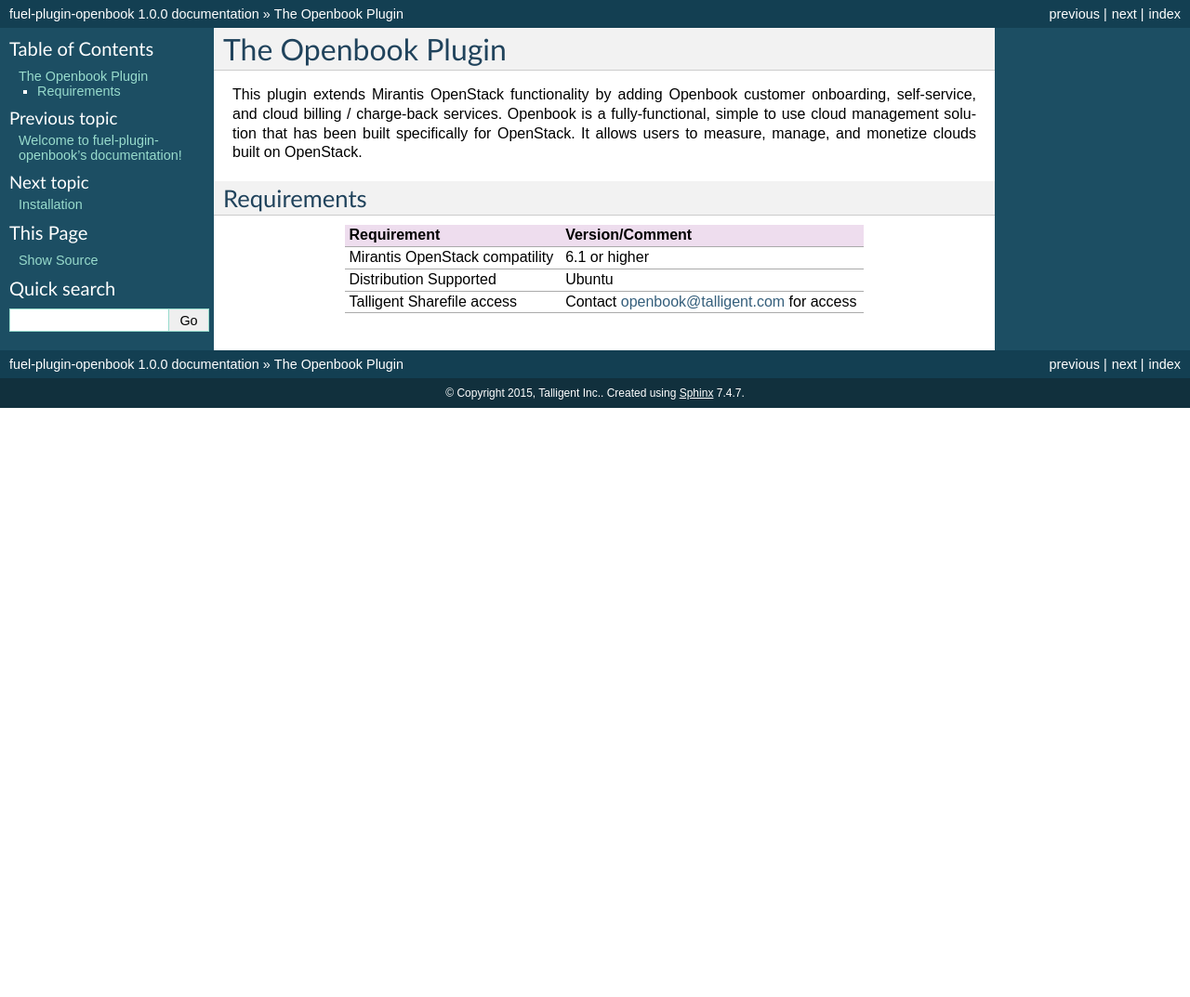
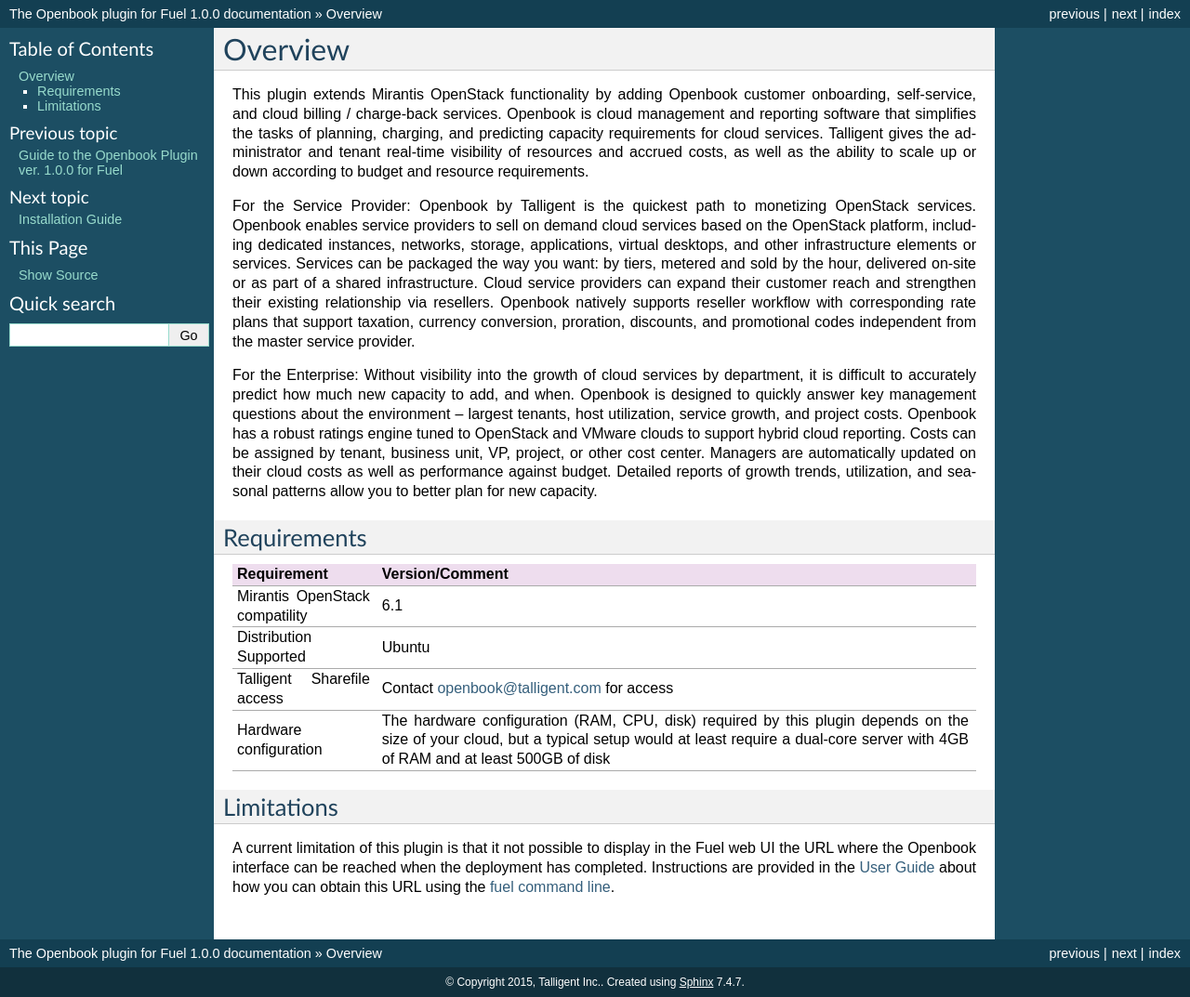
Before and after one commit to openstack-archive/fuel-plugin-openbook, a Sphinx documentation site: the page built from doc/source/overview.rst, in a window 1280 px wide. Shown: the whole page at 93% size. Built offline with Sphinx 7.4.7, drawn with Linux system fonts in a browser that asks for light colours; before the commit the page ends 900 px from its top, so only the background shows below that.

Commit message:
Added updated Openbook description; Changed wording based on Mirantis feedback
Change-Id: I2ad02dfad0628645ee064714809e6d3cf7863660

```diff
--- a/doc/source/conf.py
+++ b/doc/source/conf.py
@@ -28,10 +28,8 @@
 # Add any Sphinx extension module names here, as strings. They can be
 # extensions coming with Sphinx (named 'sphinx.ext.*') or your custom
 # ones.
-extensions = [
-#    'sphinx.ext.todo',
-#    'sphinx.ext.coverage',
-]
+#extensions = ['rst2pdf.pdfbuilder']
+extensions = [ ]
 
 # Add any paths that contain templates here, relative to this directory.
 templates_path = ['_templates']
@@ -46,7 +44,7 @@
 master_doc = 'index'
 
 # General information about the project.
-project = u'fuel-plugin-openbook'
+project = u'The Openbook plugin for Fuel'
 copyright = u'2015, Talligent Inc.'
 
 # The version info for the project you're documenting, acts as replacement for
@@ -199,7 +197,7 @@
 # (source start file, target name, title,
 #  author, documentclass [howto, manual, or own class]).
 latex_documents = [
-  ('index', 'fuel-plugin-openbook.tex', u'fuel-plugin-openbook Documentation',
+  ('index', 'fuel-plugin-openbook.tex', u'The Openbook Plugin for Fuel Documentation',
    u'Talligent Inc.', 'manual'),
 ]
 
@@ -229,7 +227,7 @@
 # One entry per manual page. List of tuples
 # (source start file, name, description, authors, manual section).
 man_pages = [
-    ('index', 'fuel-plugin-openbook', u'fuel-plugin-openbook Documentation',
+    ('index', 'fuel-plugin-openbook', u'Guide to the Openbook Plugin ver. 1.0.0 for Fuel',
      [u'Talligent Inc.'], 1)
 ]
 
@@ -243,8 +241,8 @@
 # (source start file, target name, title, author,
 #  dir menu entry, description, category)
 texinfo_documents = [
-  ('index', 'fuel-plugin-openbook', u'fuel-plugin-openbook Documentation',
-   u'Talligent Inc.', 'fuel-plugin-openbook', 'One line description of project.',
+  ('index', 'fuel-plugin-openbook', u'The Openbook Plugin for Fuel Documentation',
+   u'Talligent Inc.', 'fuel-plugin-openbook', 'The Openbook Plugin for Fuel Documentation',
    'Miscellaneous'),
 ]
 
@@ -264,7 +262,7 @@
 # -- Options for Epub output ----------------------------------------------
 
 # Bibliographic Dublin Core info.
-epub_title = u'fuel-plugin-openbook'
+epub_title = u'The Openbook Plugin for Fuel'
 epub_author = u'Talligent Inc.'
 epub_publisher = u'Talligent Inc.'
 epub_copyright = u'2015, Talligent Inc.'
--- a/doc/source/overview.rst
+++ b/doc/source/overview.rst
@@ -1,21 +1,57 @@
-The Openbook Plugin
-===================
+.. _user_overview:
+
+Overview
+========
 
 This plugin extends Mirantis OpenStack functionality by adding Openbook customer
-onboarding, self-service, and cloud billing / charge-back services. Openbook is
-a fully-functional, simple to use cloud management solution that has been built
-specifically for OpenStack. It allows users to measure, manage, and monetize
-clouds built on OpenStack.
+onboarding, self-service, and cloud billing / charge-back services. Openbook is cloud
+management and reporting software that simplifies the tasks of planning, charging,
+and predicting capacity requirements for cloud services.  Talligent gives the
+administrator and tenant real-time visibility of resources and accrued costs, as well
+as the ability to scale up or down according to budget and resource requirements.
 
+For the Service Provider:  Openbook by Talligent is the quickest path to monetizing
+OpenStack services.  Openbook enables service providers to sell on demand cloud services
+based on the OpenStack platform, including dedicated instances, networks, storage,
+applications, virtual desktops, and other infrastructure elements or services.  Services
+can be packaged the way you want:  by tiers, metered and sold by the hour, delivered
+on-site or as part of a shared infrastructure. Cloud service providers can expand their
+customer reach and strengthen their existing relationship via resellers. Openbook natively
+supports reseller workflow with corresponding rate plans that support taxation, currency
+conversion, proration, discounts, and promotional codes independent from the master
+service provider.
+
+For the Enterprise: Without visibility into the growth of cloud services by department,
+it is difficult to accurately predict how much new capacity to add, and when.  Openbook
+is designed to quickly answer key management questions about the environment – largest
+tenants, host utilization, service growth, and project costs.  Openbook has a robust
+ratings engine tuned to OpenStack and VMware clouds to support hybrid cloud reporting.
+Costs can be assigned by tenant, business unit, VP, project, or other cost center.
+Managers are automatically updated on their cloud costs as well as performance against
+budget.  Detailed reports of growth trends, utilization, and seasonal patterns allow
+you to better plan for new capacity.
+
+.. _plugin_requirements:
 Requirements
-++++++++++++
+------------
 
-+----------------------------------+-------------------------------------------+
-| Requirement                      | Version/Comment                           |
-+==================================+===========================================+
-| Mirantis OpenStack compatility   | 6.1 or higher                             |
-+----------------------------------+-------------------------------------------+
-| Distribution Supported           | Ubuntu                                    |
-+----------------------------------+-------------------------------------------+
-| Talligent Sharefile access       | Contact openbook@talligent.com for access |
-+----------------------------------+-------------------------------------------+
++----------------------------------+-----------------------------------------------------------------------+
+| **Requirement**                  | **Version/Comment**                                                   |
++==================================+=======================================================================+
+| Mirantis OpenStack compatility   | 6.1                                                                   |
++----------------------------------+-----------------------------------------------------------------------+
+| Distribution Supported           | Ubuntu                                                                |
++----------------------------------+-----------------------------------------------------------------------+
+| Talligent Sharefile access       | Contact openbook@talligent.com for access                             |
++----------------------------------+-----------------------------------------------------------------------+
+| Hardware configuration           | The hardware configuration (RAM, CPU, disk) required by this plugin   |
+|                                  | depends on the size of your cloud, but a typical setup would at least |
+|                                  | require a dual-core server with 4GB of RAM and at least 500GB of disk |
++----------------------------------+-----------------------------------------------------------------------+
+
+Limitations
+-----------
+
+A current limitation of this plugin is that it not possible to display in the Fuel web UI the URL where the
+Openbook interface can be reached when the deployment has completed. Instructions are provided in the
+:ref:`User Guide <retrieve-ip>` about how you can obtain this URL using the `fuel command line <https://docs.mirantis.com/openstack/fuel/fuel-6.1/user-guide.html#using-fuel-cli>`_.
```
Also changed, not shown: README.md (+27 -47 lines), doc/source/guide.rst (+40 -29 lines), doc/source/index.rst (+4 -9 lines), doc/source/installation.rst (+18 -46 lines), doc/source/_static/ceilometer-select_s.png.
